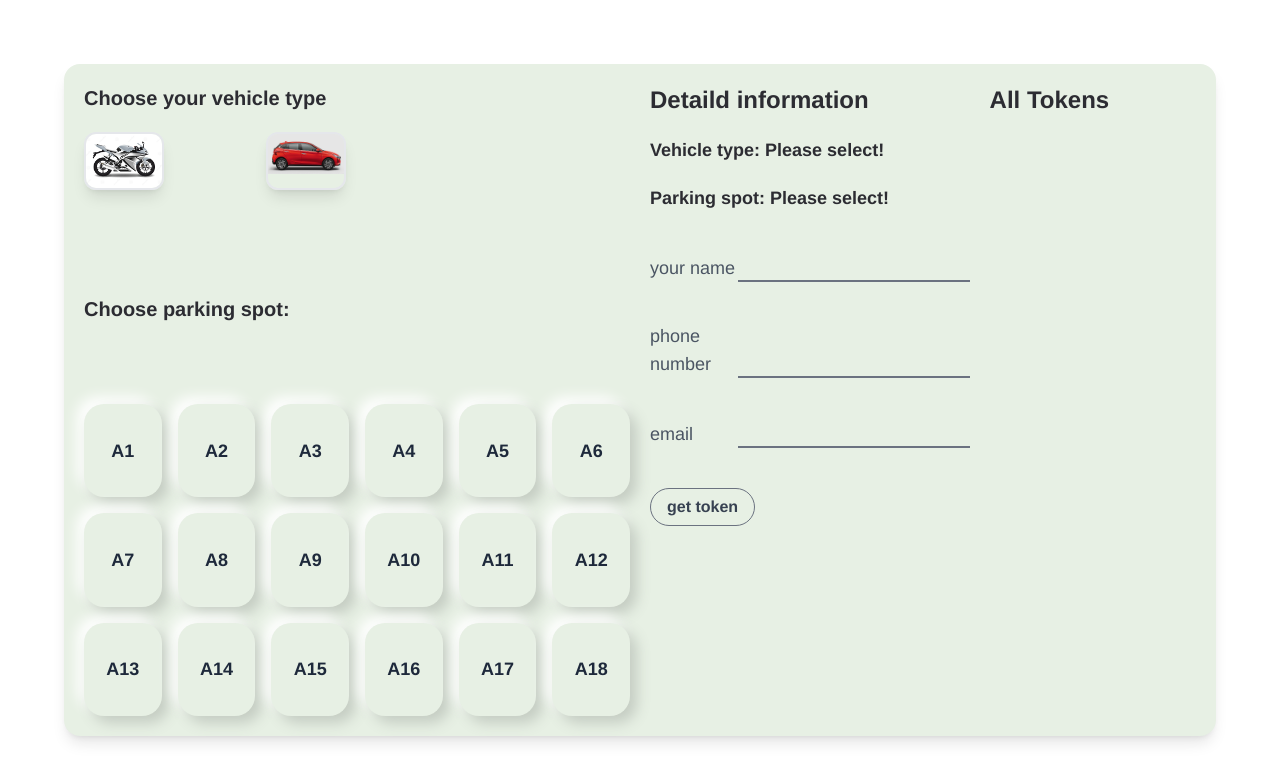
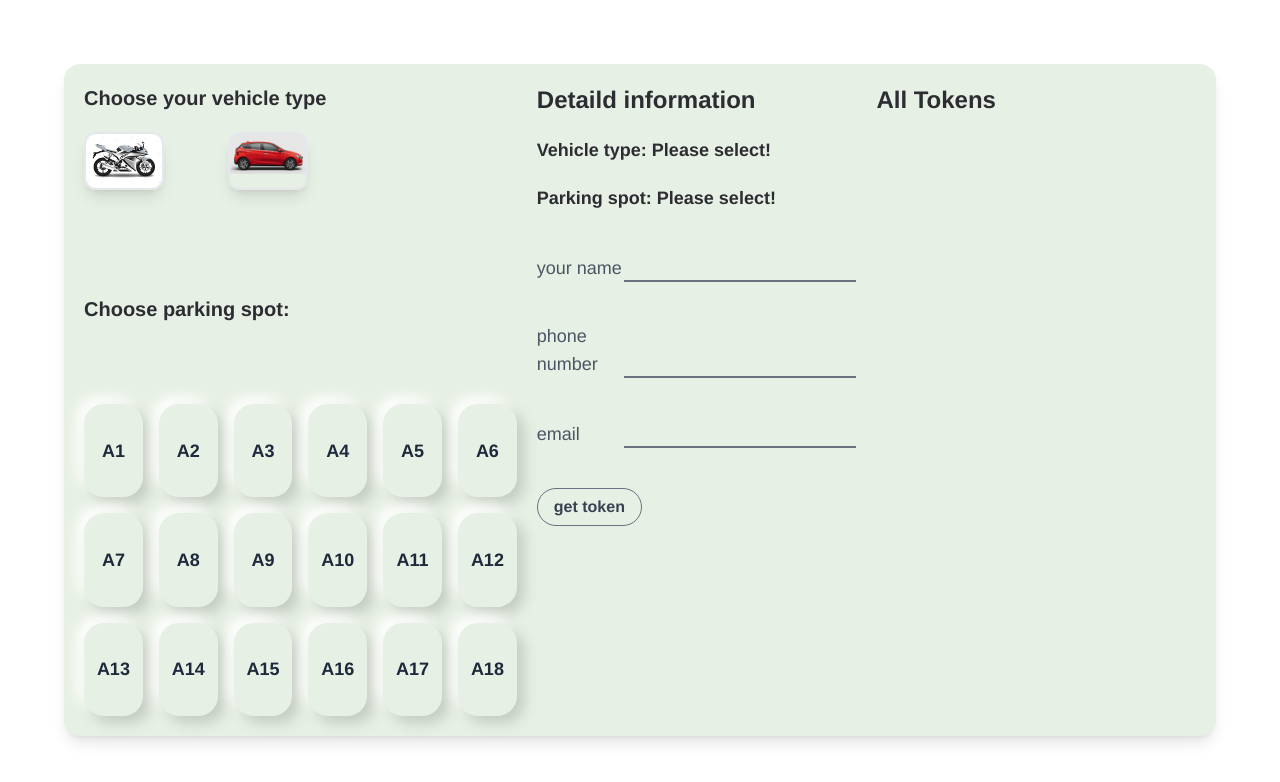
Before and after one commit to Seyam08/parking-app, a React (Vite) app: page / in a window 1280 px wide. Shown: the top 782 px of the page. Built offline with nearby package versions, Linux system fonts and the light colour scheme.

Commit message:
park app v-1 completed

```diff
--- a/package.json
+++ b/package.json
@@ -1,7 +1,7 @@
 {
   "name": "parking-app",
   "private": true,
-  "version": "0.0.0",
+  "version": "1.0.0",
   "type": "module",
   "scripts": {
     "dev": "vite",
--- a/src/components/Spot/Spot.module.css
+++ b/src/components/Spot/Spot.module.css
@@ -1,5 +1,5 @@
 .spot_area {
-  @apply grid grid-rows-6 col-span-5;
+  @apply grid grid-rows-6 col-span-4;
 }
 .vehicle_select {
   @apply row-span-2;
--- a/src/components/tokens/Tokens.jsx
+++ b/src/components/tokens/Tokens.jsx
@@ -16,14 +16,14 @@ export default function Tokens() {
               <div>
                 <p>Token :</p>
                 <p>Selected Spot :</p>
-                <p>See details</p>
+                <p>{"Owner's name:"}</p>
                 <p>Clear Spot :</p>
               </div>
             </div>
             <div className={styles.item_desc}>
               <p>{item.id}</p>
               <p>{item.selectedSpot}</p>
-              <p>{"=>"}</p>
+              <p>{item.userDetails.userName}</p>
               <button
                 className={styles.rm_token_btn}
                 onClick={() => dispatch(removeToken(item.id))}
--- a/src/components/tokens/Tokens.module.css
+++ b/src/components/tokens/Tokens.module.css
@@ -1,5 +1,5 @@
 .token_area {
-  @apply col-span-2;
+  @apply col-span-3;
 }
 .token_area_heading {
   @apply font-bold text-pretty text-2xl pb-5;
```
Also changed, not shown: 1 other file (tests, documents, lock files or other folders).
